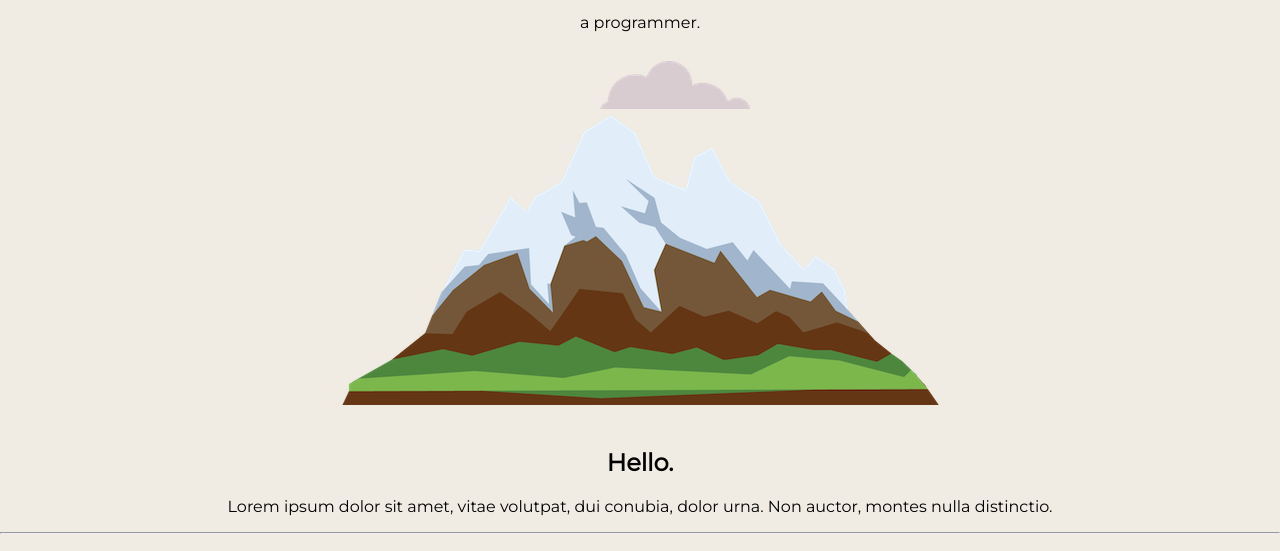
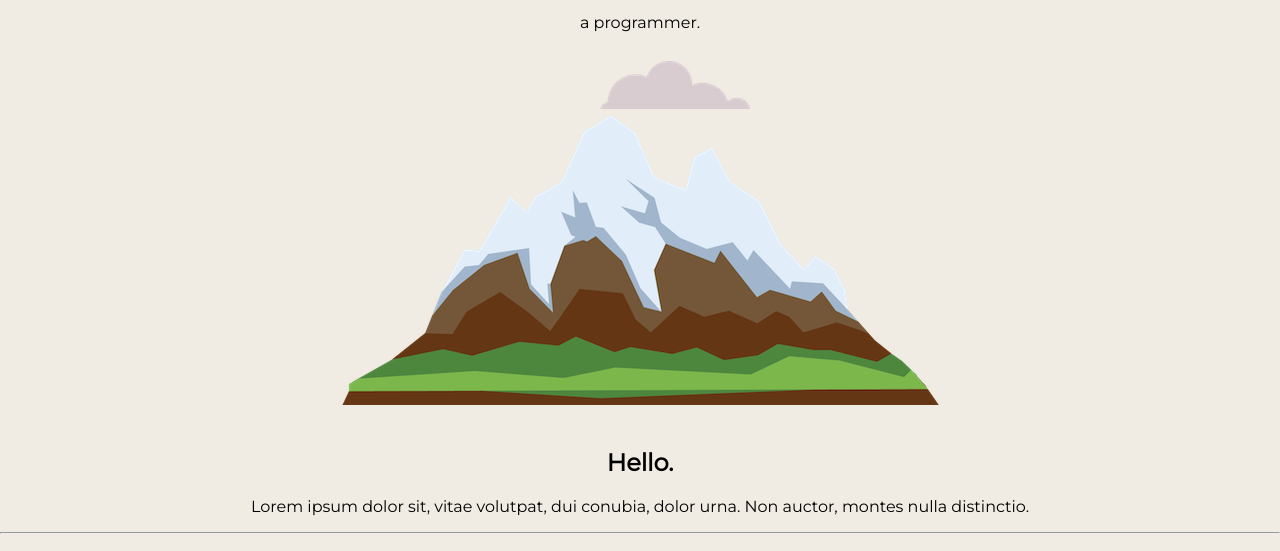
Before and after one commit to DiogoKaster/Kaster-Website, a website: page index.html in a window 1280 px wide. Shown: the part 247-798 px from the top of the page. Drawn offline with Linux system fonts and the light colour scheme.

Commit message:
feat: changed a line

```diff
--- a/index.html
+++ b/index.html
@@ -23,7 +23,7 @@
         <section class="profile">
           <img src="" alt="">
           <h2>Hello.</h2>
-          <p>Lorem ipsum dolor sit amet, vitae volutpat, dui conubia, dolor urna. Non auctor, montes nulla distinctio.</p>
+          <p>Lorem ipsum dolor sit, vitae volutpat, dui conubia, dolor urna. Non auctor, montes nulla distinctio.</p>
         </section>
         <hr>
         <section class="skills">
```
